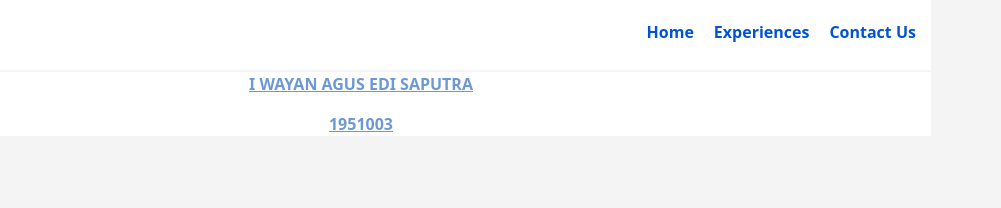
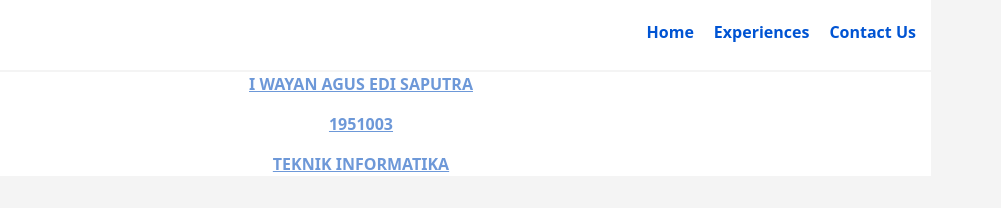
Before and after one commit to agusedisaputraa/mahadewa2021, a plain HTML site: page index.html in a window 1280 px wide. Shown: the full height of the page, 279-1280 px from the left. Drawn offline with Linux system fonts and the light colour scheme.

Commit message:
add file akhir

```diff
--- a/index.html
+++ b/index.html
@@ -46,6 +46,9 @@
             <p>
                 1951003
             </p>
+            <p>
+                TEKNIK INFORMATIKA
+            </p>
         </section>
 
         <footer>
```
